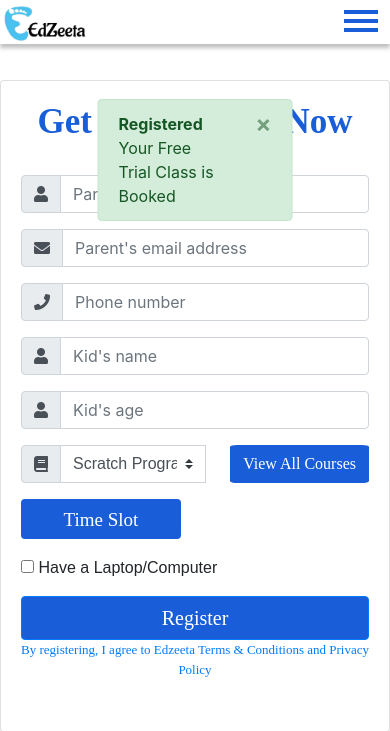
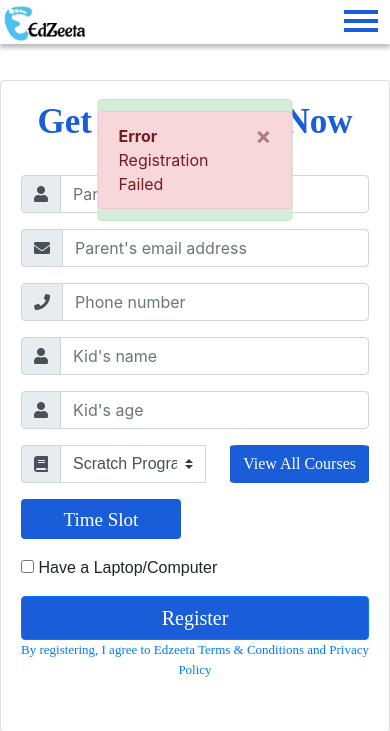
Before and after one commit to Laaaaksh/Edzeeta-Flask, a Flask app: page /register in a window 390 px wide. Shown: the top 731 px of the page. Run offline with Flask 2, Linux system fonts and the light colour scheme; data comes from the database, SQL or seed files in the repository; some libraries are stand-ins or nearby versions.

Commit message:
alert logic 50%

```diff
--- a/static/styles/register.css
+++ b/static/styles/register.css
@@ -196,8 +196,8 @@ input,
 }
 
 
-#a{
-  position: absolute;
+.a{
+  position: absolute !important;
   z-index: 2;
   top: 12%;
   left: 50%;
@@ -356,8 +356,8 @@ li {
 
 @media only screen and (max-width: 700px) {
 
-  #a {
-    position: absolute;
+  .a {
+    position: absolute !important;
     z-index: 2;
     top: 19%;
     left: 50%;
--- a/templates/register.html
+++ b/templates/register.html
@@ -85,14 +85,14 @@
 
 {% endwith %} -->
 
-<div class="alert alert-success alert-dismissible " id="a" >
+<div class="alert alert-success alert-dismissible a" id="s" style="display: none;">
   <a href="#" class="close" data-dismiss="alert" aria-label="close">&times;</a>
   <strong>Registered</strong> Your Free Trial Class is Booked
 </div>
-<!-- <div class="alert alert-danger alert-dismissible " id="a" >
+<div class="alert alert-danger alert-dismissible a" id="e" style="display: none;" >
   <a href="#" class="close" data-dismiss="alert" aria-label="close">&times;</a>
   <strong>Error  </strong> Registration Failed
-</div> -->
+</div>
       <div class="grid-item grid-item-1">
         <img class="imgbx" src="../static/images/kid.png" alt="" />
         <div>
@@ -505,6 +505,10 @@
     function my_alert()
     {
       console.log('working')
+      var s = document.getElementById('s')
+      var e = document.getElementById('e')
+      s.style.display = "block";
+      e.style.display = "block";
     }
     var selected_date = null;
     var selected_time = null;
```
